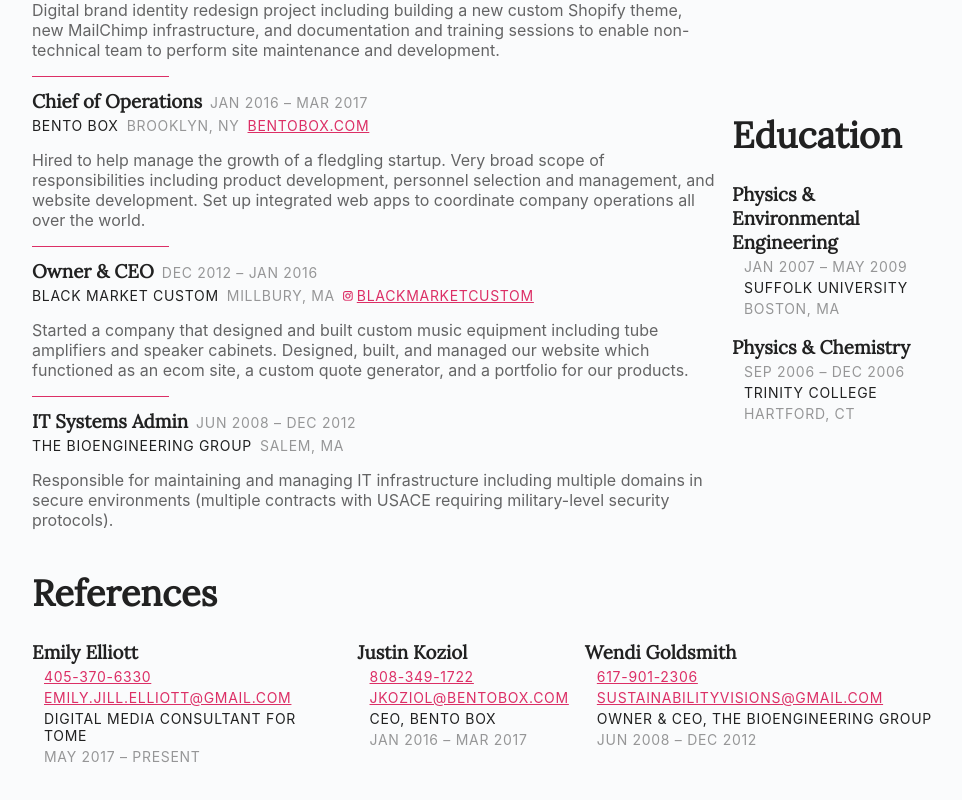
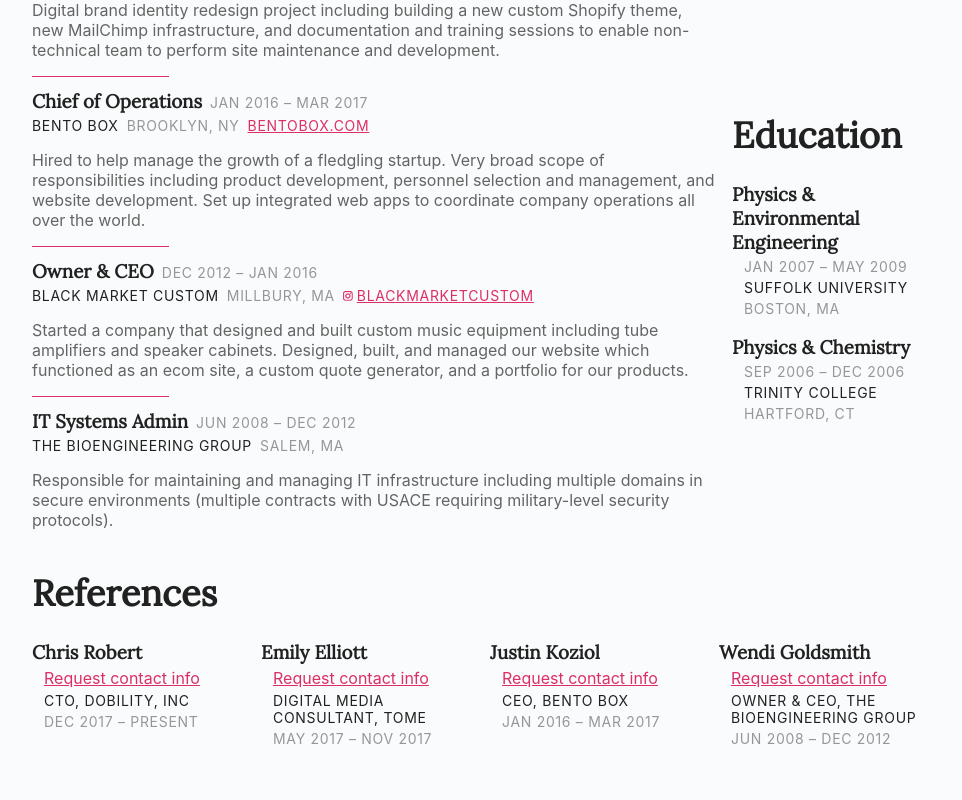
Before and after one commit to cking0987/resume, a Vue app: page / in a window 1280 px wide. Shown: the part 688-1488 px from the top of the page, without its empty margins (158-1120 px from the left). Built offline with nearby package versions, Linux system fonts and the light colour scheme.

Commit message:
Update refereces contact info

```diff
--- a/src/App.vue
+++ b/src/App.vue
@@ -26,7 +26,7 @@
 				<div class="work-experience-items">
 					<WorkExperience
 						jobTitle="Product Designer &amp; Product Owner"
-						dates="May 2017 - Present"
+						dates="DEC 2017 - Present"
 						employerName="SurveyCTO (Dobility, Inc.)"
 						location="Cambridge, MA"
 						websiteLabel="SurveyCTO.com"
@@ -108,21 +108,19 @@
 			<h2>References</h2>
 			<div class="references-items">
 				<Reference
+					name="Chris Robert"
+					title="CTO, Dobility, Inc"
+					dates="DEC 2017 – PRESENT"/>
+				<Reference
 					name="Emily Elliott"
-					phone="405-370-6330"
-					email="emily.jill.elliott@gmail.com"
-					title="Digital Media Consultant for TOME"
-					dates="MAY 2017 – PRESENT"/>
+					title="Digital Media Consultant, TOME"
+					dates="MAY 2017 – NOV 2017"/>
 				<Reference
 					name="Justin Koziol"
-					phone="808-349-1722"
-					email="jkoziol@bentobox.com"
 					title="CEO, Bento Box"
 					dates="JAN 2016 – MAR 2017"/>
 				<Reference
 					name="Wendi Goldsmith"
-					phone="617-901-2306"
-					email="sustainabilityvisions@gmail.com"
 					title="Owner & CEO, The Bioengineering Group "
 					dates="JUN 2008 – DEC 2012"/>
 			</div>
--- a/src/assets/styles.scss
+++ b/src/assets/styles.scss
@@ -223,12 +223,12 @@
 	.references-items {
 		display: grid;
 		gap: $grid-gap-spacing;
-		grid-template: auto auto auto / auto;
+		grid-template: auto / auto;
 		@include tablet-and-above {
-			grid-template: auto / auto auto auto;
+			grid-template: auto / 1fr 1fr 1fr 1fr;
 		}
 		@include print {
-			grid-template: auto / auto auto auto;
+			grid-template: auto / 1fr 1fr 1fr 1fr;
 		}
 	}
 	h3 {
--- a/src/components/Reference.vue
+++ b/src/components/Reference.vue
@@ -1,8 +1,11 @@
 <template>
 	<div class="reference-component">
 		<h3>{{ name }}</h3>
+		<p><a :href="requestContactInfoURL" target="_blank" rel="noreferrer">Request contact info</a></p>
+		<!--
 		<p v-if="phone" class="overline"><a :href="phoneURL">{{ phone }}</a></p>
 		<p v-if="email" class="overline"><a :href="emailURL">{{ email }}</a></p>
+		-->
 		<p v-if="title" class="overline text-high-emphasis">{{ title }}</p>
 		<p v-if="dates" class="overline">{{ dates }}</p>
 	</div>
@@ -24,6 +27,12 @@
 		},
 		emailURL: function() {
 			return 'mailto:' + this.email;
+		},
+		requestContactInfoURL: function() {
+			let dest = 'cking0987@gmail.com'
+			let subj = 'Request for references contact info'
+			let bod = 'Hi Chuck! I came across your resume and wanted to reach out to your references. Could you provide me with their contact info? Thanks!'
+			return 'mailto:' + dest + '?subject=' + encodeURIComponent(subj) + '&body=' + encodeURIComponent(bod)
 		}
 	}
 }
```
